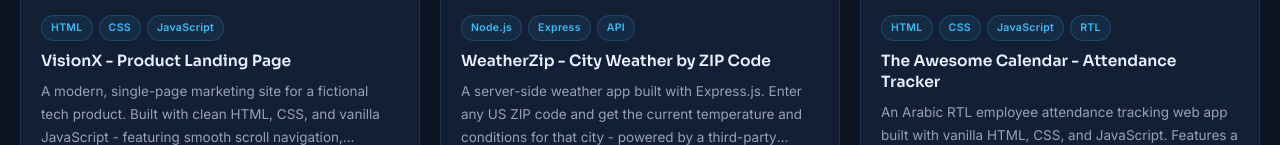
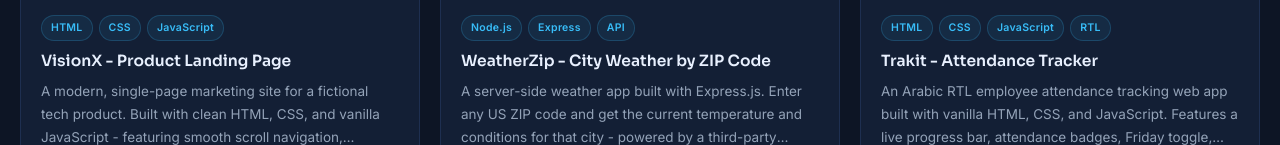
Before and after one commit to abdelshafy98/abdelshafy98.github.io, a plain HTML site: page index.html in a window 1280 px wide. Shown: the part 1350-1495 px from the top of the page. Drawn offline with nearby package versions, Linux system fonts and the light colour scheme.

Commit message:
Rename project title to 'Trakit'

```diff
--- a/index.html
+++ b/index.html
@@ -291,7 +291,7 @@
                 <span class="tag">RTL</span>
               </div>
               <h3 class="project-title">
-                The Awesome Calendar - Attendance Tracker
+                Trakit - Attendance Tracker
               </h3>
               <p class="project-desc">
                 An Arabic RTL employee attendance tracking web app built with
```
